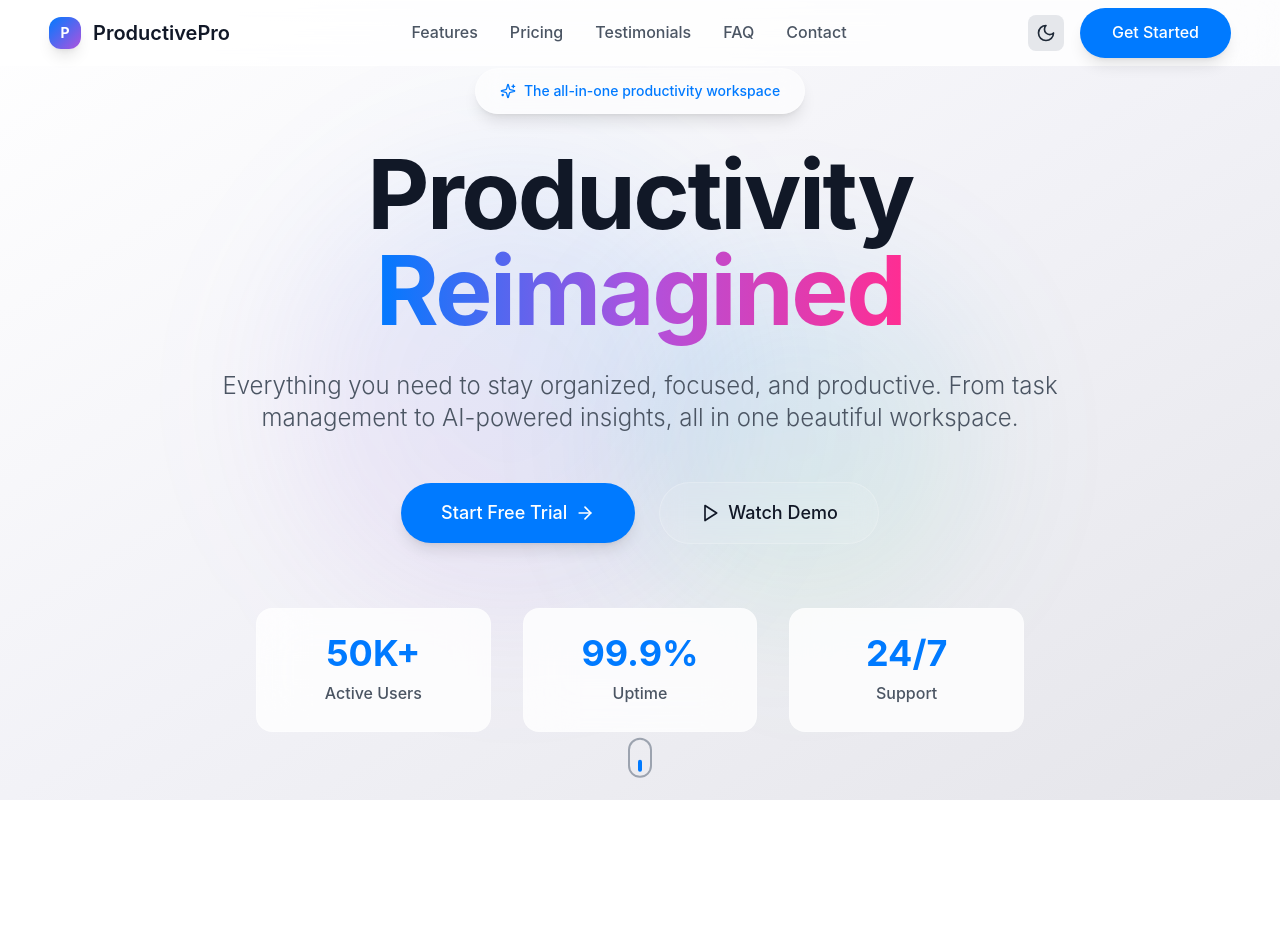
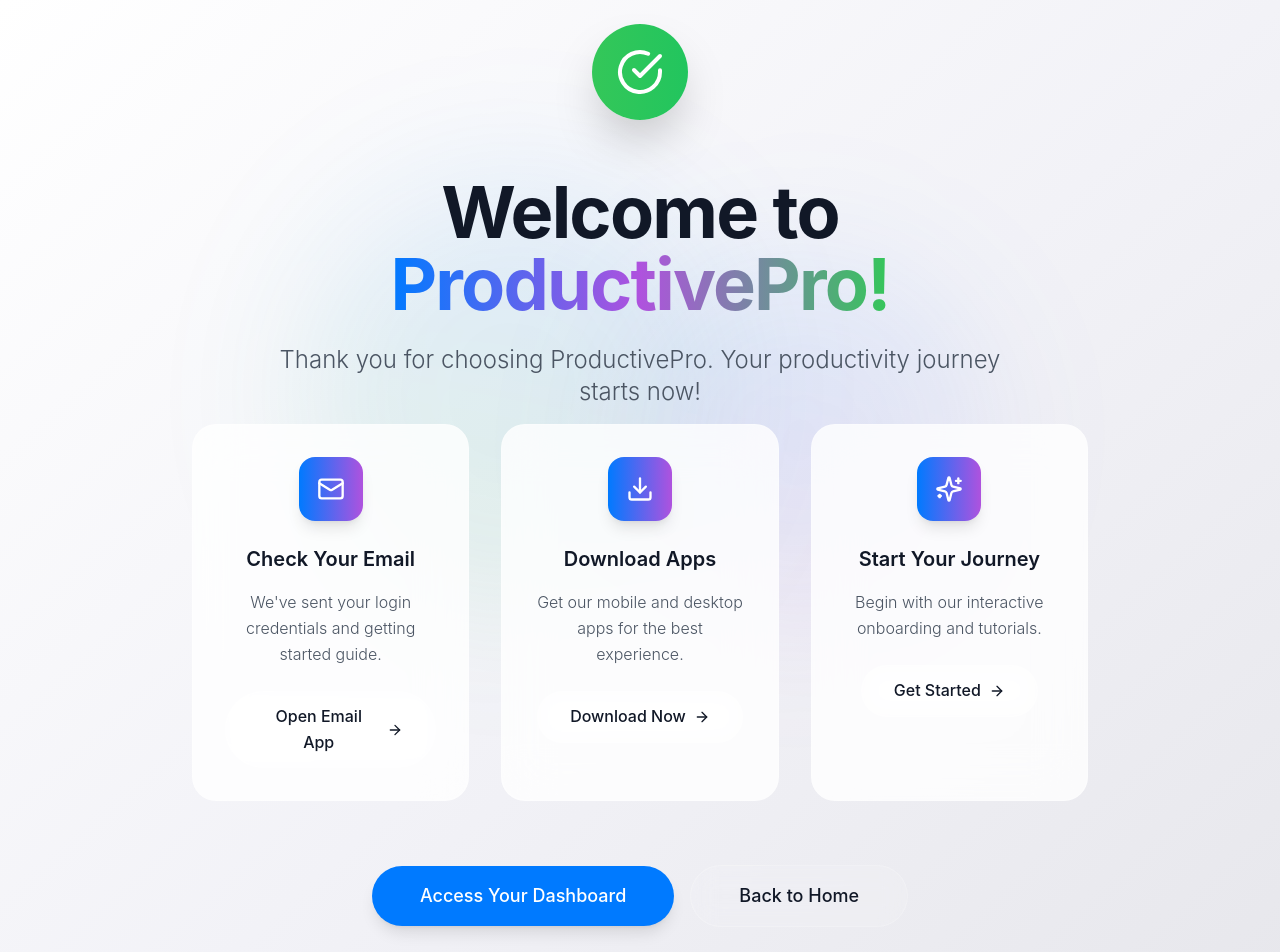
Before and after one commit to Chamaramadushankadev/Nexaprowebsite, a React (Vite) app: page /thank-you in a window 1280 px wide. Shown: the top 952 px of the page. Built offline with nearby package versions, Linux system fonts and the light colour scheme; the HTML template or start-up script is replaced by a standard one.

Commit message:
Create Thank You Page with Email Confirmation

```diff
--- a/package.json
+++ b/package.json
@@ -10,10 +10,11 @@
     "preview": "vite preview"
   },
   "dependencies": {
+    "framer-motion": "^11.0.0",
+    "lucide-react": "^0.400.0",
     "react": "^18.2.0",
     "react-dom": "^18.2.0",
-    "framer-motion": "^11.0.0",
-    "lucide-react": "^0.400.0"
+    "react-router-dom": "^7.7.1"
   },
   "devDependencies": {
     "@types/react": "^18.2.66",
--- a/src/App.jsx
+++ b/src/App.jsx
@@ -1,4 +1,5 @@
 import { useEffect } from 'react';
+import { BrowserRouter as Router, Routes, Route } from 'react-router-dom';
 import Header from './components/Header';
 import Hero from './components/Hero';
 import Features from './components/Features';
@@ -7,6 +8,7 @@
 import FAQ from './components/FAQ';
 import Contact from './components/Contact';
 import Footer from './components/Footer';
+import ThankYou from './pages/ThankYou';
 
 function App() {
   useEffect(() => {
@@ -20,7 +22,12 @@
   }, []);
 
   return (
+    <Router>
       <div className="min-h-screen bg-white dark:bg-gray-900 transition-colors duration-300">
+        <Routes>
+          <Route path="/thank-you" element={<ThankYou />} />
+          <Route path="/" element={
+            <>
               <Header />
               <main>
                 <Hero />
@@ -31,7 +38,11 @@
                 <Contact />
               </main>
               <Footer />
+            </>
+          } />
+        </Routes>
       </div>
+    </Router>
   );
 }
 
--- a/src/components/Pricing.jsx
+++ b/src/components/Pricing.jsx
@@ -17,11 +17,14 @@
     // const { error } = await stripe.redirectToCheckout({
     //   lineItems: [{ price: priceId, quantity: 1 }],
     //   mode: 'subscription',
-    //   successUrl: `${window.location.origin}/success`,
+    //   successUrl: `${window.location.origin}/thank-you?email={CHECKOUT_SESSION_CUSTOMER_EMAIL}`,
     //   cancelUrl: `${window.location.origin}/cancel`,
     // });
 
-    alert(`Stripe checkout would be initiated for ${planName} plan`);
+    // For demo purposes, redirect to thank you page
+    const demoEmail = 'demo@example.com';
+    localStorage.setItem('userEmail', demoEmail);
+    window.location.href = `/thank-you?email=${demoEmail}`;
   };
 
   const plans = [
--- /dev/null
+++ b/src/pages/ThankYou.jsx
@@ -0,0 +1,247 @@
+import { useEffect, useState } from 'react';
+import { motion } from 'framer-motion';
+import { CheckCircle, Mail, Download, ArrowRight, Sparkles } from 'lucide-react';
+
+const ThankYou = () => {
+  const [userEmail, setUserEmail] = useState('');
+  const [isEmailSent, setIsEmailSent] = useState(false);
+
+  useEffect(() => {
+    // Get email from URL parameters or localStorage
+    const urlParams = new URLSearchParams(window.location.search);
+    const email = urlParams.get('email') || localStorage.getItem('userEmail') || '';
+    setUserEmail(email);
+
+    // Send confirmation email
+    if (email) {
+      sendConfirmationEmail(email);
+    }
+  }, []);
+
+  const sendConfirmationEmail = async (email) => {
+    try {
+      // TODO: Replace with actual email service integration
+      // Example: EmailJS, Formspree, or your backend API
+      console.log('Sending confirmation email to:', email);
+      console.log('Admin notification sent to: c.madushankaofficial@gmail.com');
+
+      // Simulate API call
+      await new Promise(resolve => setTimeout(resolve, 1000));
+
+      setIsEmailSent(true);
+    } catch (error) {
+      console.error('Error sending confirmation email:', error);
+    }
+  };
+
+  const nextSteps = [
+    {
+      icon: Mail,
+      title: 'Check Your Email',
+      description: 'We\'ve sent your login credentials and getting started guide.',
+      action: 'Open Email App'
+    },
+    {
+      icon: Download,
+      title: 'Download Apps',
+      description: 'Get our mobile and desktop apps for the best experience.',
+      action: 'Download Now'
+    },
+    {
+      icon: Sparkles,
+      title: 'Start Your Journey',
+      description: 'Begin with our interactive onboarding and tutorials.',
+      action: 'Get Started'
+    }
+  ];
+
+  const containerVariants = {
+    hidden: { opacity: 0 },
+    visible: {
+      opacity: 1,
+      transition: {
+        staggerChildren: 0.2
+      }
+    }
+  };
+
+  const itemVariants = {
+    hidden: { opacity: 0, y: 30 },
+    visible: {
+      opacity: 1,
+      y: 0,
+      transition: {
+        duration: 0.6,
+        ease: "easeOut"
+      }
+    }
+  };
+
+  return (
+    <div className="min-h-screen bg-gradient-to-br from-white via-apple-gray-6 to-apple-gray-5 dark:from-gray-900 dark:via-gray-800 dark:to-gray-900 flex items-center justify-center p-6">
+      {/* Background Elements */}
+      <div className="absolute inset-0 overflow-hidden">
+        <motion.div
+          animate={{
+            scale: [1, 1.2, 1],
+            rotate: [0, 180, 360],
+          }}
+          transition={{
+            duration: 20,
+            repeat: Infinity,
+            ease: "linear"
+          }}
+          className="absolute top-1/4 left-1/4 w-96 h-96 bg-gradient-to-r from-apple-blue/10 to-apple-green/10 rounded-full blur-3xl"
+        />
+        <motion.div
+          animate={{
+            scale: [1.2, 1, 1.2],
+            rotate: [360, 180, 0],
+          }}
+          transition={{
+            duration: 25,
+            repeat: Infinity,
+            ease: "linear"
+          }}
+          className="absolute bottom-1/4 right-1/4 w-80 h-80 bg-gradient-to-r from-apple-purple/10 to-apple-blue/10 rounded-full blur-3xl"
+        />
+      </div>
+
+      <motion.div
+        initial="hidden"
+        animate="visible"
+        variants={containerVariants}
+        className="relative z-10 max-w-4xl mx-auto text-center"
+      >
+        {/* Success Icon */}
+        <motion.div
+          variants={itemVariants}
+          className="mb-8"
+        >
+          <div className="inline-flex items-center justify-center w-24 h-24 bg-gradient-to-r from-apple-green to-green-500 rounded-full shadow-2xl mb-6">
+            <CheckCircle size={48} className="text-white" />
+          </div>
+        </motion.div>
+
+        {/* Main Heading */}
+        <motion.h1
+          variants={itemVariants}
+          className="text-4xl md:text-6xl lg:text-7xl font-bold text-gray-900 dark:text-white mb-6 leading-tight tracking-tight"
+        >
+          Welcome to
+          <br />
+          <span className="bg-gradient-to-r from-apple-blue via-apple-purple to-apple-green bg-clip-text text-transparent">
+            ProductivePro!
+          </span>
+        </motion.h1>
+
+        {/* Subtitle */}
+        <motion.p
+          variants={itemVariants}
+          className="text-xl md:text-2xl text-gray-600 dark:text-gray-300 mb-4 max-w-3xl mx-auto leading-relaxed font-light"
+        >
+          Thank you for choosing ProductivePro. Your productivity journey starts now!
+        </motion.p>
+
+        {/* Email Confirmation Status */}
+        {userEmail && (
+          <motion.div
+            variants={itemVariants}
+            className="inline-flex items-center space-x-2 bg-apple-green/10 dark:bg-apple-green/20 border border-apple-green/20 text-apple-green px-6 py-3 rounded-full text-sm font-medium mb-12 shadow-lg"
+          >
+            <Mail size={16} />
+            <span>
+              {isEmailSent
+                ? `Confirmation sent to ${userEmail}`
+                : `Sending confirmation to ${userEmail}...`
+              }
+            </span>
+          </motion.div>
+        )}
+
+        {/* Next Steps */}
+        <motion.div
+          variants={containerVariants}
+          className="grid grid-cols-1 md:grid-cols-3 gap-8 mb-12"
+        >
+          {nextSteps.map((step, index) => {
+            const Icon = step.icon;
+            return (
+              <motion.div
+                key={index}
+                variants={itemVariants}
+                whileHover={{
+                  y: -8,
+                  transition: { duration: 0.3 }
+                }}
+                className="glass-effect rounded-3xl p-8 card-hover"
+              >
+                <div className="inline-flex items-center justify-center w-16 h-16 rounded-2xl bg-gradient-to-r from-apple-blue to-apple-purple mb-6 shadow-lg">
+                  <Icon size={28} className="text-white" />
+                </div>
+                <h3 className="text-xl font-semibold text-gray-900 dark:text-white mb-4">
+                  {step.title}
+                </h3>
+                <p className="text-gray-600 dark:text-gray-300 leading-relaxed font-light mb-6">
+                  {step.description}
+                </p>
+                <motion.button
+                  whileHover={{ scale: 1.05 }}
+                  whileTap={{ scale: 0.95 }}
+                  className="btn-secondary flex items-center space-x-2 mx-auto"
+                >
+                  <span>{step.action}</span>
+                  <ArrowRight size={16} />
+                </motion.button>
+              </motion.div>
+            );
+          })}
+        </motion.div>
+
+        {/* Main CTA */}
+        <motion.div
+          variants={itemVariants}
+          className="space-y-4"
+        >
+          <motion.button
+            whileHover={{ scale: 1.05 }}
+            whileTap={{ scale: 0.95 }}
+            onClick={() => window.location.href = '/dashboard'}
+            className="btn-primary text-lg px-12 py-4 mr-4"
+          >
+            Access Your Dashboard
+          </motion.button>
+
+          <motion.button
+            whileHover={{ scale: 1.05 }}
+            whileTap={{ scale: 0.95 }}
+            onClick={() => window.location.href = '/'}
+            className="btn-secondary text-lg px-12 py-4"
+          >
+            Back to Home
+          </motion.button>
+        </motion.div>
+
+        {/* Support Info */}
+        <motion.div
+          variants={itemVariants}
+          className="mt-16 glass-effect rounded-2xl p-6 max-w-2xl mx-auto"
+        >
+          <h4 className="text-lg font-semibold text-gray-900 dark:text-white mb-2">
+            Need Help Getting Started?
+          </h4>
+          <p className="text-gray-600 dark:text-gray-300 mb-4 font-light">
+            Our support team is here to help you make the most of ProductivePro.
+          </p>
+          <div className="flex flex-col sm:flex-row items-center justify-center space-y-2 sm:space-y-0 sm:space-x-6 text-sm text-gray-500 dark:text-gray-400">
+            <span>📧 c.madushankaofficial@gmail.com</span>
+            <span>📞 24/7 Support Available</span>
+            <span>💬 Live Chat Ready</span>
+          </div>
+        </motion.div>
+      </motion.div>
+    </div>
+  );
+};
+
+export default ThankYou;
```
Also changed, not shown: 1 other file (tests, documents, lock files or other folders). Lines whose indentation alone changed are shown as unchanged.
